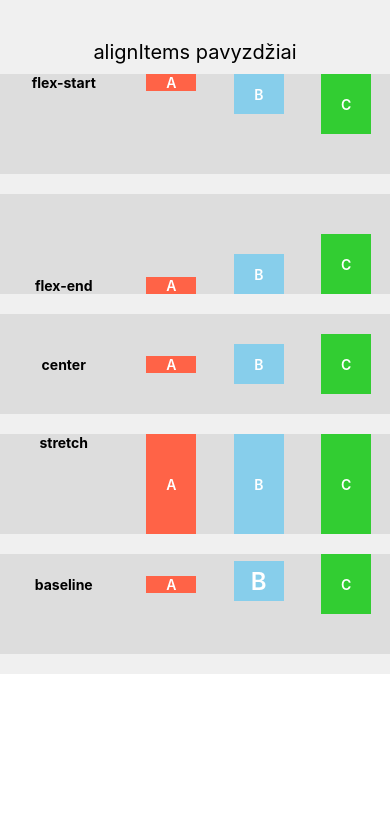
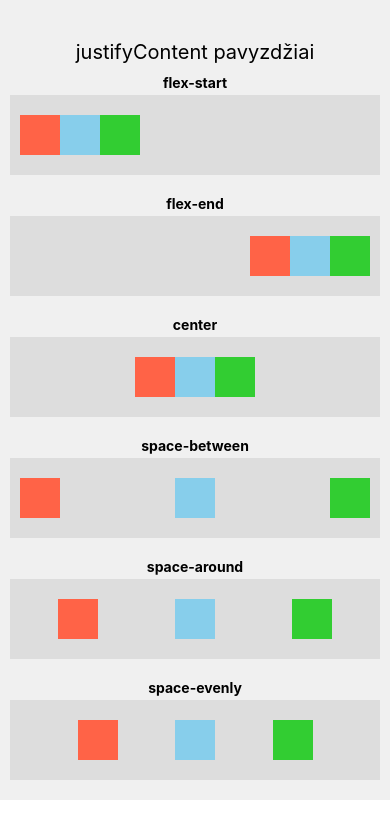
Before and after one commit to JustinasZailskas/hibridines-mobiliosios-progameles, a React Native app in the folder flatList-Image-ScrollView/: screen / in a window 390 px wide. Shown: the top 838 px of the page. Built offline with nearby package versions, Linux system fonts and the light colour scheme.

Commit message:
Justify content pavyzdys

```diff
--- a/flatList-Image-ScrollView/App.js
+++ b/flatList-Image-ScrollView/App.js
@@ -1,12 +1,14 @@
 import React from 'react';
-import { StyleSheet, Text, View } from 'react-native';
+import { StyleSheet, Text, View, ScrollView } from 'react-native';
 import AlignItemsExample from './components/AlignItemsExample';
+import JustifyContentExample from './components/JustifyContentExample';
 
 export default function App() {
   return (
-    <View>
-      <AlignItemsExample />
-    </View>
+    <ScrollView>
+      {/* <AlignItemsExample /> */}
+      <JustifyContentExample />
+    </ScrollView>
   );
 }
 
--- /dev/null
+++ b/flatList-Image-ScrollView/components/JustifyContentExample.js
@@ -0,0 +1,63 @@
+import React from 'react';
+import { View, Text, StyleSheet } from 'react-native';
+
+export default function JustifyContentExample() {
+  return (
+    <View style={styles.screen}>
+      <Text style={styles.title}>justifyContent pavyzdžiai</Text>
+
+      <Row label="flex-start"     justify="flex-start" />
+      <Row label="flex-end"       justify="flex-end" />
+      <Row label="center"         justify="center" />
+      <Row label="space-between"  justify="space-between" />
+      <Row label="space-around"   justify="space-around" />
+      <Row label="space-evenly"   justify="space-evenly" />
+    </View>
+  );
+}
+// Eilutė su trijų dėžių pavyzdžiu
+function Row({ label, justify }) {
+  return (
+    <View style={styles.rowContainer}>
+      <Text style={styles.label}>{label}</Text>
+      <View style={[styles.row, { justifyContent: justify }]}>
+        <View style={[styles.box, { backgroundColor: 'tomato' }]} />
+        <View style={[styles.box, { backgroundColor: 'skyblue' }]} />
+        <View style={[styles.box, { backgroundColor: 'limegreen' }]} />
+      </View>
+    </View>
+  );
+}
+
+const styles = StyleSheet.create({
+  screen: {
+    flex: 1,
+    paddingTop: 40,
+    backgroundColor: '#f0f0f0',
+  },
+  title: {
+    fontSize: 20,
+    textAlign: 'center',
+    marginBottom: 10,
+  },
+  rowContainer: {
+    marginBottom: 20,
+  },
+  label: {
+    fontWeight: 'bold',
+    textAlign: 'center',
+    marginBottom: 4,
+  },
+  row: {
+    flexDirection: 'row',      // pagrindinė ašis – horizontali
+    backgroundColor: '#ddd',
+    height: 80,
+    alignItems: 'center',      // kad dėžutės būtų vertikaliai centre
+    marginHorizontal: 10,
+    paddingHorizontal: 10,
+  },
+  box: {
+    width: 40,
+    height: 40,
+  },
+});
```
